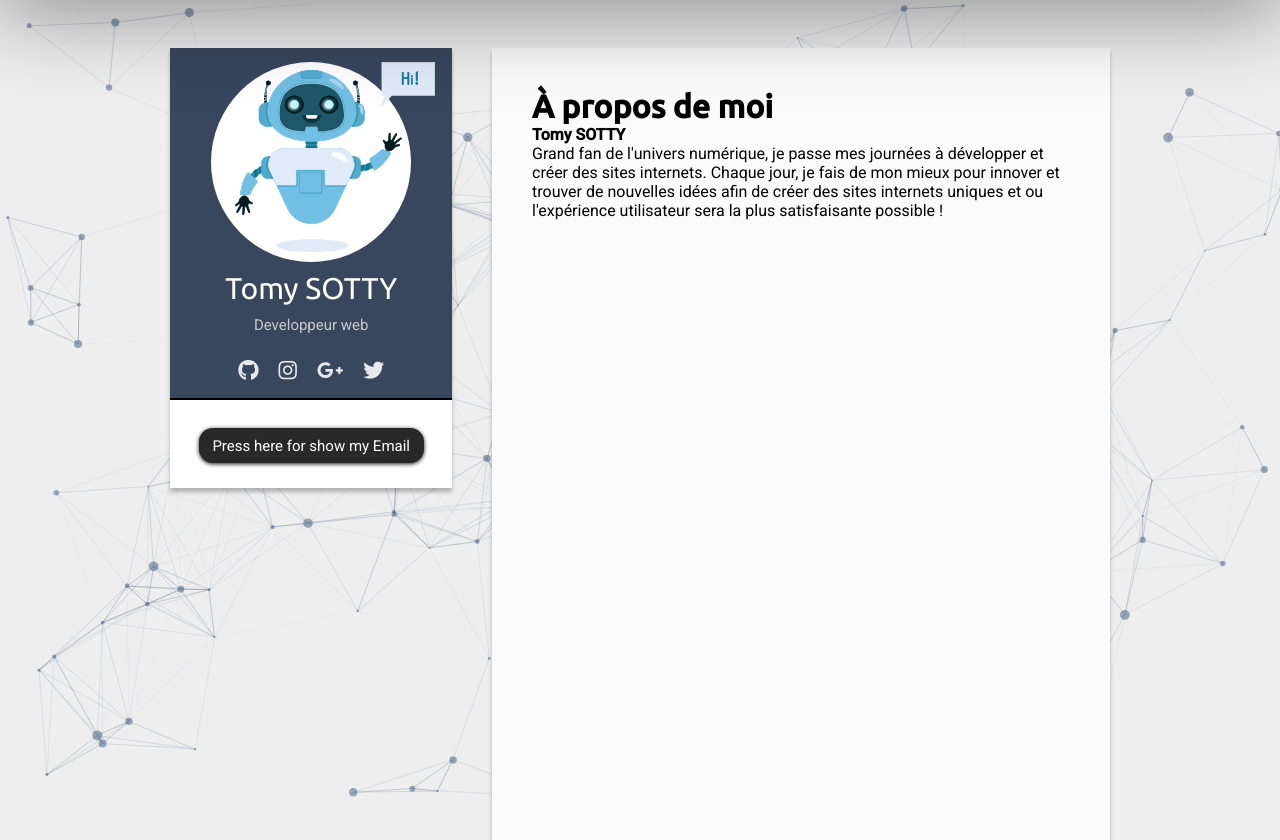
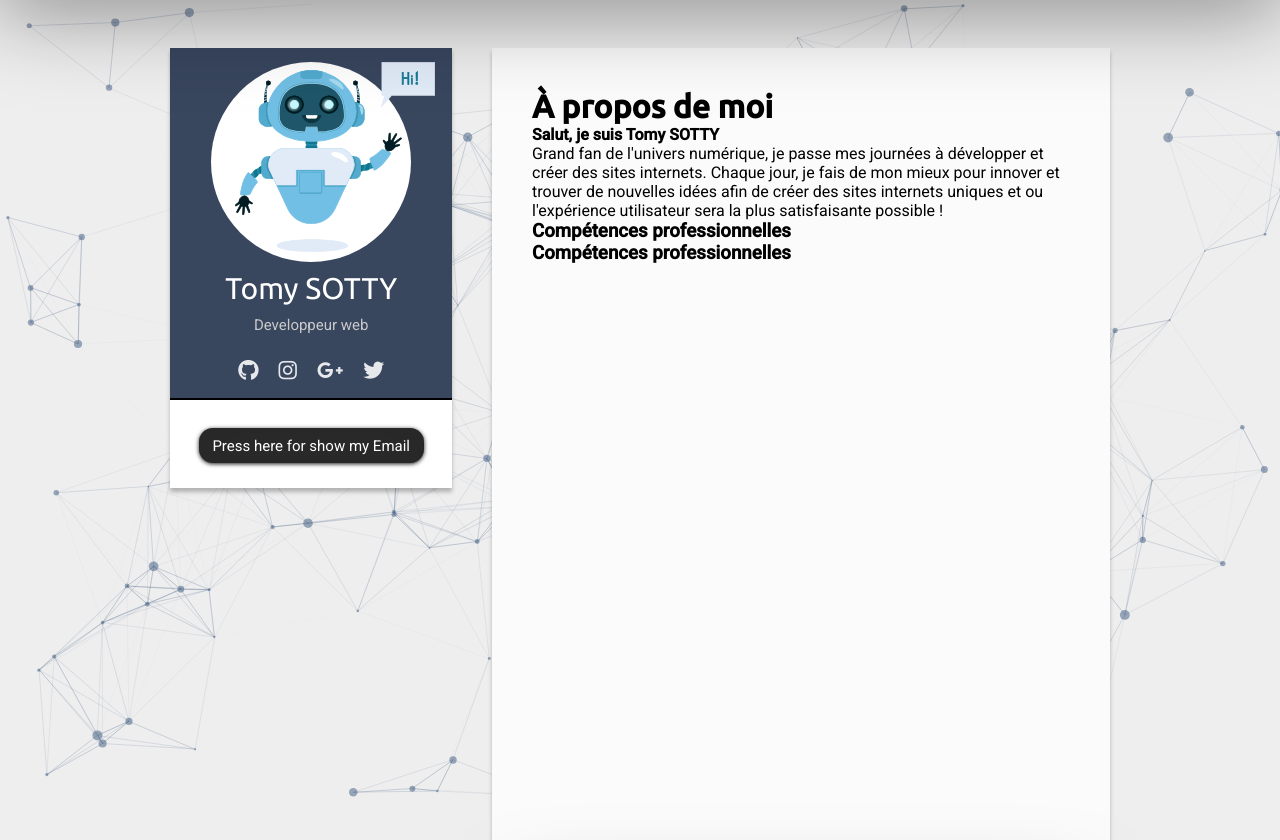
Before and after one commit to Tomy-my/Portfolio-ASC, a PHP site: page /cv.php in a window 1280 px wide. Shown: the part 66-906 px from the top of the page. Run offline with PHP 8.4, Linux system fonts and the light colour scheme; some libraries are stand-ins or nearby versions.

Commit message:
add about me

```diff
--- a/cv.php
+++ b/cv.php
@@ -24,11 +24,17 @@ include('header.php');
         <div class="cv">
             <div class="sous_cv">
                 <h1>À propos de moi</h1>
-                <h4>Tomy SOTTY</h4>
+                <h4>Salut, je suis Tomy SOTTY</h4>
                 <p>Grand fan de l'univers numérique, je passe mes journées à développer et créer des sites internets. Chaque jour, je fais de mon mieux pour innover et trouver de nouvelles idées afin de créer des sites internets uniques et ou l'expérience utilisateur sera la plus satisfaisante possible ! </p>
             </div>
             <div class="skills">
-
+                <div class="left_skills">
+                    <h3>Compétences professionnelles</h3>
+                    <div class=""
+                </div>
+                <div class="right_skills">
+                    <h3>Compétences professionnelles</h3>
+                </div>
             </div>
             <div class="personnel">
 
```
